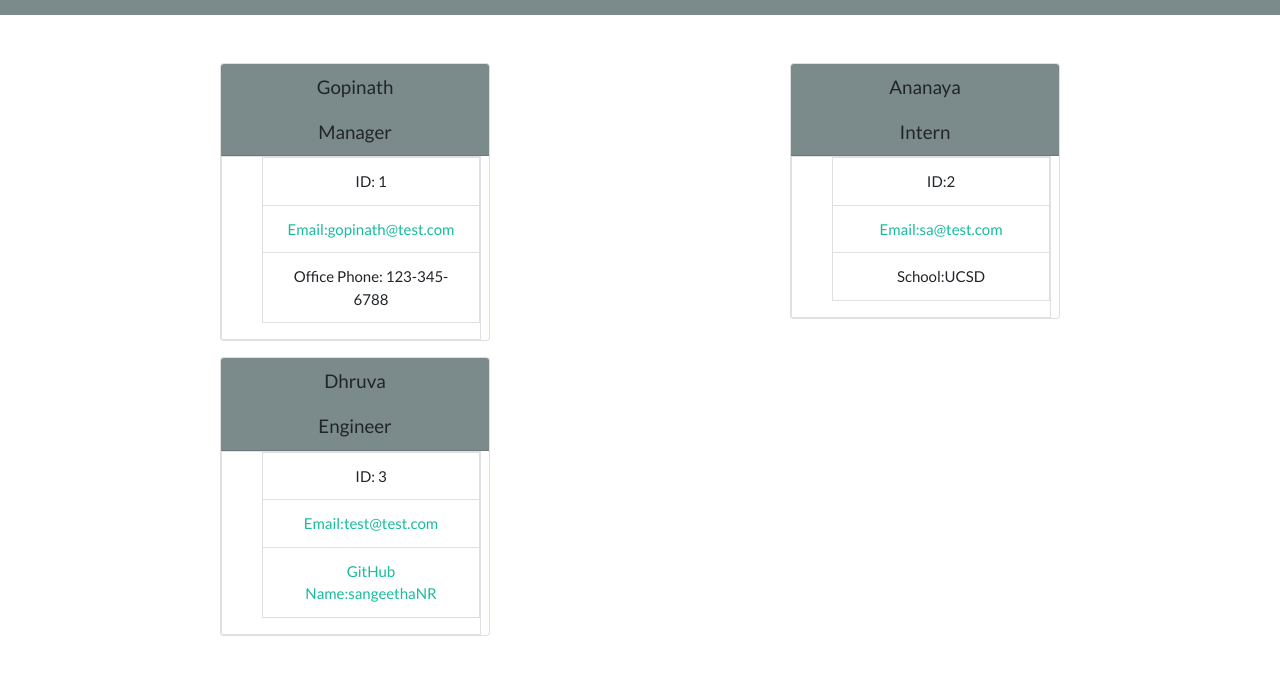
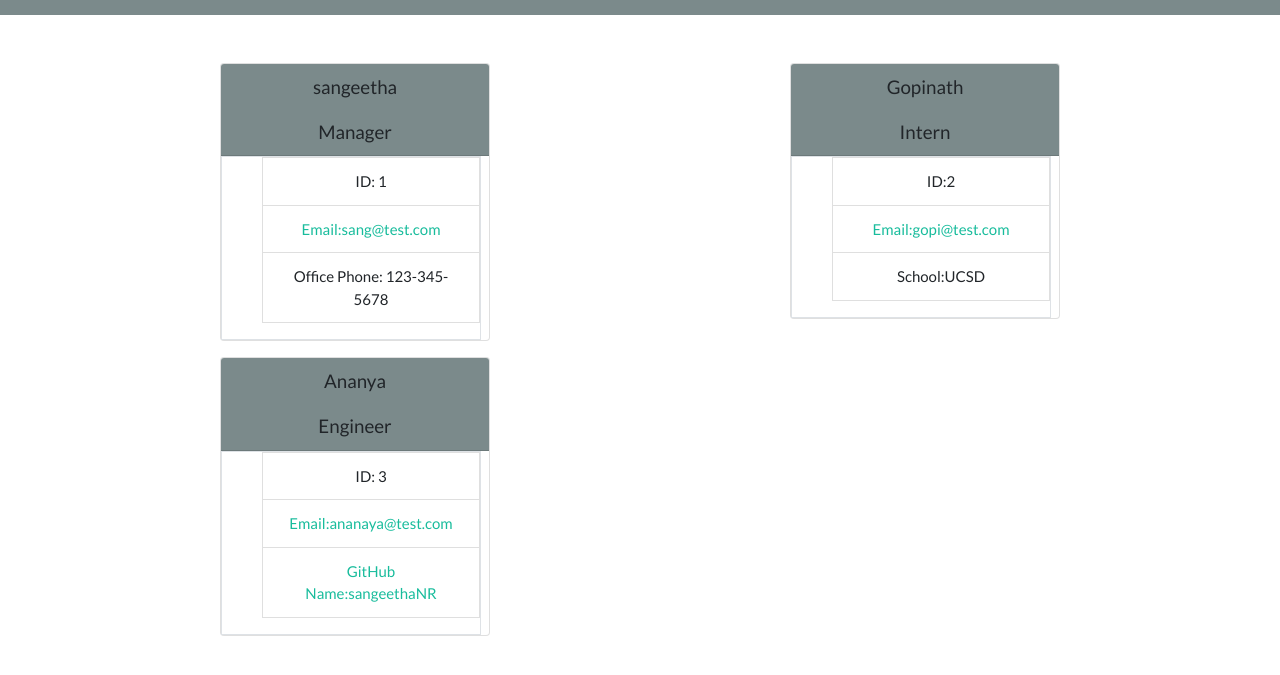
Before and after one commit to sangeethaNR/Team-Profile-Generator, a website: page index.html in a window 1280 px wide. Shown: the part 75-750 px from the top of the page. Drawn offline with nearby package versions, Linux system fonts and the light colour scheme.

```diff
--- a/index.html
+++ b/index.html
@@ -26,35 +26,35 @@
 <div class="row">
 <div class="col-6">
         <div class="card mx-auto mb-3  w-50">
-        <h5 class="card-header bg-primary bg-dark text-center">Gopinath<br /><br />Manager</h5>
+        <h5 class="card-header bg-primary bg-dark text-center">sangeetha<br /><br />Manager</h5>
         <div class="border text-center mr-2"> <ul>
             <li class="list-group-item card-class">ID: 1</li>
 
             <li class="list-group-item  card-class">
-            <a href="https://mail.google.com/mail/?view=cm&fs=1&tf=1&to=gopintah@test,com"
-                                            target="_blank">Email:gopinath@test.com</a></li>
-            <li class="list-group-item card-class">Office Phone: 123-345-6788</li>
+            <a href="https://mail.google.com/mail/?view=cm&fs=1&tf=1&to=sang@test.com"
+                                            target="_blank">Email:sang@test.com</a></li>
+            <li class="list-group-item card-class">Office Phone: 123-345-5678</li>
         </ul></div>
         </div></div><div class="col-6">
        <div class="card mx-auto mb-3  w-50">
-<h5 class="card-header  bg-primary bg-dark  text-center">Ananaya<br /><br />Intern</h5>
+<h5 class="card-header  bg-primary bg-dark  text-center">Gopinath<br /><br />Intern</h5>
 <div class="border text-center mr-2">
  <ul>
           <li class="list-group-item  card-class">ID:2</li>
 
           <li class="list-group-item  card-class">
-          <a href="https://mail.google.com/mail/?view=cm&fs=1&tf=1&to=sa@test.com"
-                                          target="_blank">Email:sa@test.com</a></li>
+          <a href="https://mail.google.com/mail/?view=cm&fs=1&tf=1&to=gopi@test.com"
+                                          target="_blank">Email:gopi@test.com</a></li>
        <li class="list-group-item  card-class">School:UCSD</li>
       </ul></div></div>
       </div><div class="col-6 ">
         <div class="card mx-auto mb-3  w-50">
-        <h5 class="card-header bg-primary bg-dark text-center">Dhruva<br /><br />Engineer</h5>
+        <h5 class="card-header bg-primary bg-dark text-center">Ananya<br /><br />Engineer</h5>
         <div class="border text-center mr-2"><ul>
             <li class="list-group-item  card-class">ID: 3</li>
             <li class="list-group-item  card-class">
-            <a href="https://mail.google.com/mail/?view=cm&fs=1&tf=1&to=test@test.com"
-                                            target="_blank">Email:test@test.com</a></li>
+            <a href="https://mail.google.com/mail/?view=cm&fs=1&tf=1&to=ananaya@test.com"
+                                            target="_blank">Email:ananaya@test.com</a></li>
             <li class="list-group-item  card-class">
             <a href= 'https://github.com/sangeethaNR'>GitHub Name:sangeethaNR</a></li>
         </ul>
```
Also changed, not shown: index.js (+4 -8 lines), README.md.
